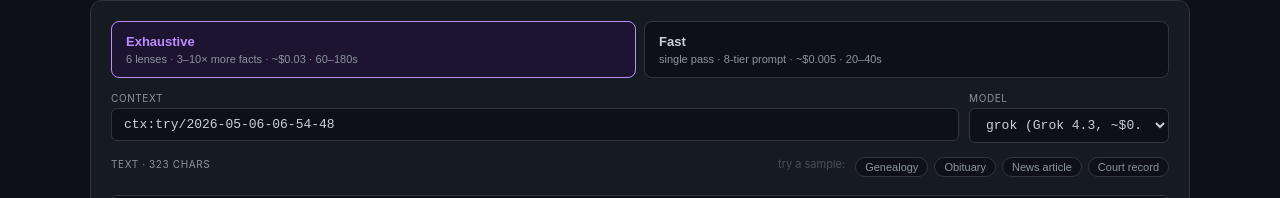
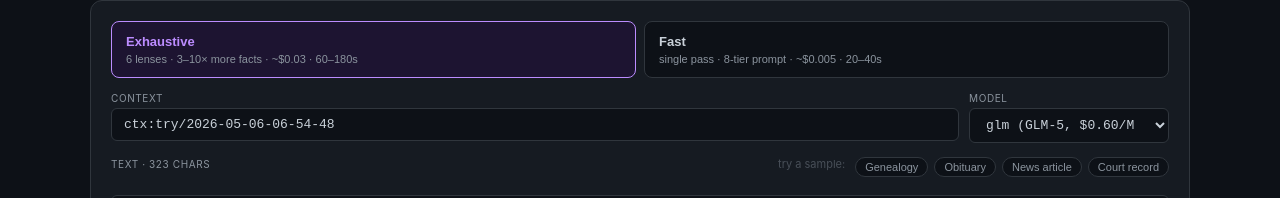
Before and after one commit to thomasdavis/dontopedia, a Next.js app in the folder apps/debug/: page /try in a window 1280 px wide. Shown: the part 245-443 px from the top of the page. Built offline with nearby package versions, Linux system fonts and the light colour scheme; no server answers.

Commit message:
chore: debug Try page defaults to GLM-5
apps/debug/src/app/try/page.tsx default model is now "glm"; dropdown
labels updated to show pricing. "grok" stays as a back-compat option
that routes to the same underlying GLM-5 default in donto-api.

```diff
--- a/apps/debug/src/app/try/page.tsx
+++ b/apps/debug/src/app/try/page.tsx
@@ -35,7 +35,7 @@ export default function TryPage() {
   const router = useRouter();
   const [text, setText] = useState(SAMPLE);
   const [context, setContext] = useState(defaultContext());
-  const [model, setModel] = useState("grok");
+  const [model, setModel] = useState("glm");
   const [mode, setMode] = useState<"fast" | "exhaustive">("exhaustive");
   const [submitting, setSubmitting] = useState(false);
   const [error, setError] = useState<string | null>(null);
@@ -121,7 +121,8 @@ export default function TryPage() {
           </Field>
           <Field label="Model">
             <select value={model} onChange={(e) => setModel(e.target.value)} disabled={submitting} style={inputStyle}>
-              <option value="grok">grok (Grok 4.3, ~$0.005)</option>
+              <option value="glm">glm (GLM-5, $0.60/M in, $1.92/M out)</option>
+            <option value="grok">grok (alias, routes to GLM-5)</option>
               <option value="sonnet">sonnet (Claude Sonnet 4.6)</option>
               <option value="mistral">mistral (Mistral Large)</option>
             </select>
```
